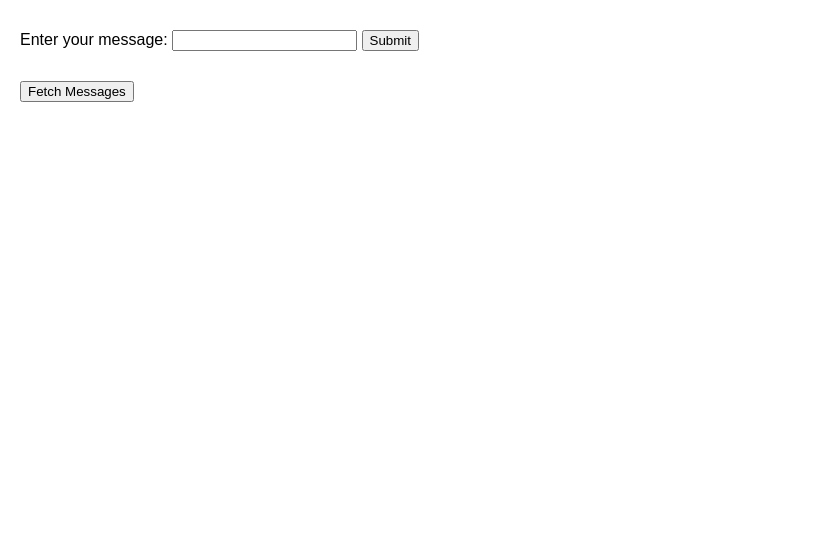
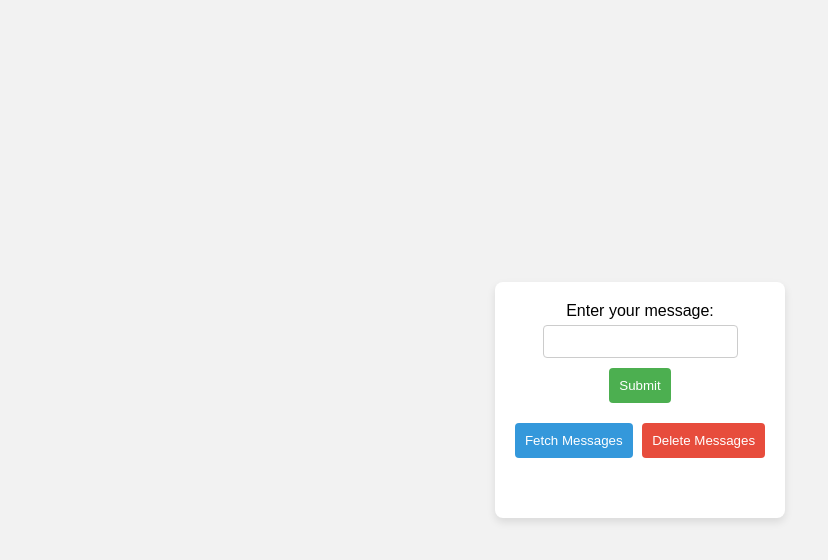
Before and after one commit to star-codex/mission5-backend, a website: page public/index.html in a window 1280 px wide. Shown: the whole page, without its empty margins (0-828 px from the left). Drawn offline with Linux system fonts and the light colour scheme.

Commit message:
styling, delete button + route, README

```diff
--- a/public/index.html
+++ b/public/index.html
@@ -7,20 +7,28 @@
 		<link rel="stylesheet" type="text/css" href="style.css" />
 	</head>
 	<body>
-		<form id="messageForm">
-			<label for="message">Enter your message:</label>
-			<input type="text" id="message" name="message" required />
-			<button type="submit">Submit</button>
-		</form>
+		<div class="container">
+			<div class="form-container">
+				<form id="messageForm">
+					<label for="message">Enter your message:</label>
+					<input type="text" id="message" name="message" required />
+					<button type="submit" class="submit-button">Submit</button>
+				</form>
+			</div>
 
-		<button id="fetchButton">Fetch Messages</button>
+			<div class="button-container">
+				<button id="fetchButton" class="fetch-button">Fetch Messages</button>
+				<button id="deleteButton" class="delete-button">Delete Messages</button>
+			</div>
+			<div id="messages"></div>
+		</div>
 
-		<div id="messages"></div>
 		<script>
 			if (typeof document !== 'undefined') {
 				document.addEventListener('DOMContentLoaded', function () {
 					const messageForm = document.getElementById('messageForm');
 					const fetchButton = document.getElementById('fetchButton');
+					const deleteButton = document.getElementById('deleteButton');
 					const messagesContainer = document.getElementById('messages');
 
 					messageForm.addEventListener('submit', async function (event) {
@@ -67,6 +75,20 @@
 						}
 					}
 
+					deleteButton.addEventListener('click', async function () {
+						try {
+							// Send a DELETE request to delete all messages
+							await fetch('/delete', {
+								method: 'DELETE',
+							});
+
+							// After deletion, fetch and display all messages
+							fetchMessages();
+						} catch (error) {
+							console.error('Error deleting messages:', error);
+						}
+					});
+
 					function displayMessages(messages) {
 						// Clear the existing messages
 						messagesContainer.innerHTML = '';
--- a/public/style.css
+++ b/public/style.css
@@ -1,14 +1,67 @@
 body {
     font-family: Arial, sans-serif;
-    margin: 20px;
+    margin: 0;
+        display: flex;
+        align-items: center;
+        justify-content: center;
+        min-height: 100vh;
+        background-color: #f2f2f2;
+    }
+
+    .container {
+        display: flex;
+        flex-direction: column;
+        align-items: center;
+        justify-content: center;
+        background-color: #fff;
+        box-shadow: 0 4px 8px rgba(0, 0, 0, 0.1);
+        border-radius: 8px;
+        padding: 20px;
+    }
+
+    .form-container,
+    .button-container {
+        margin-bottom: 20px;
 }
 
 form {
-    margin-bottom: 20px;
+    display: flex;
+        flex-direction: column;
+        align-items: center;
+    }
+
+    label {
+        margin-bottom: 5px;
+    }
+
+    input {
+        padding: 8px;
+        margin-bottom: 10px;
+        border: 1px solid #ccc;
+        border-radius: 4px;
 }
 
 button {
-    margin-top: 10px;
+    padding: 10px;
+        border: none;
+        cursor: pointer;
+        border-radius: 4px;
+    }
+
+    .submit-button {
+        background-color: #4caf50;
+        color: #fff;
+    }
+
+    .fetch-button {
+        background-color: #3498db;
+        color: #fff;
+        margin-right: 5px;
+    }
+
+    .delete-button {
+        background-color: #e74c3c;
+        color: #fff;
 }
 
 #messages {
```
Also changed, not shown: src/app.mjs (+10 -0 lines), README.md.
